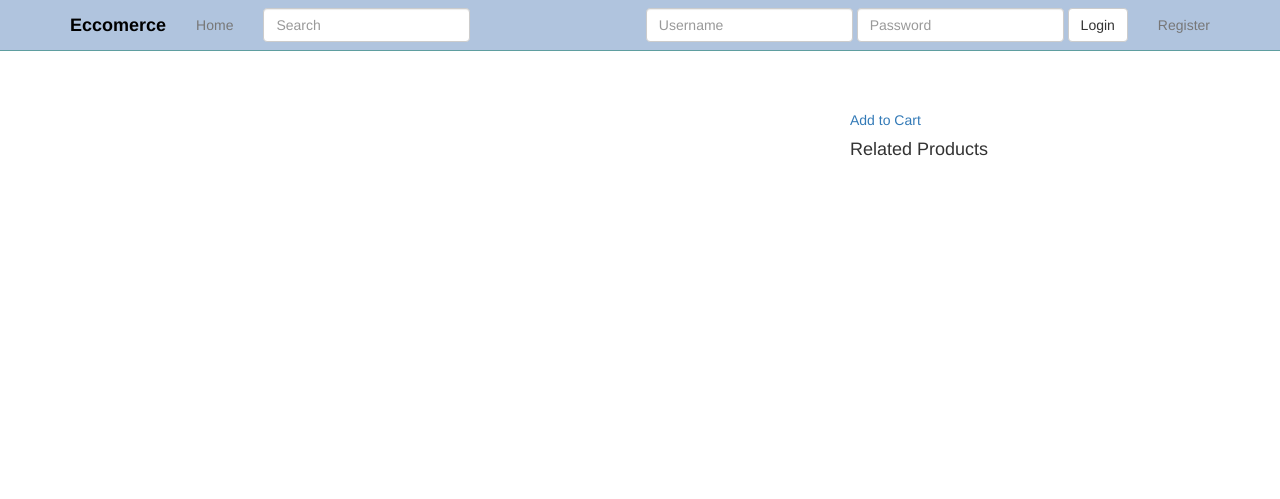
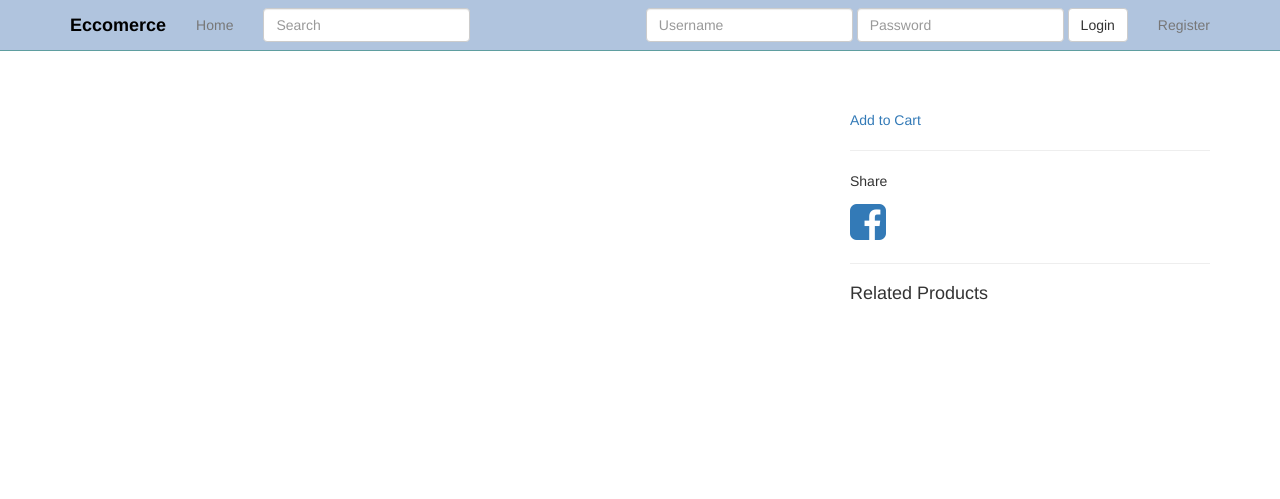
Before and after one commit to KartikShrikantHegde/Django_Ecommerce, a Django app: template src/products/templates/products/product_detail.html in a window 1280 px wide. Shown: the top 499 px of the page. Run offline with Django 3.2, Linux system fonts and the light colour scheme; the template is opened without the code that fills it, so the values that code supplies are empty; some libraries are stand-ins or nearby versions.

Commit message:
Social sharing link for the products

```diff
--- a/src/products/templates/products/product_detail.html
+++ b/src/products/templates/products/product_detail.html
@@ -34,8 +34,14 @@
     {% endif %}
     <br>
     <a href="#">Add to Cart</a>
-</br>
-</hr>
+<br/>
+<hr>
+
+<p>Share</p>
+<a href="https://www.facebook.com/sharer/sharer.php?u={{ request.build_absolute_uri }}">
+<i class="fa fa-facebook-square fa-3x"></i>
+</a>
+<hr>
 <h4>Related Products</h4>
 </div>
 </div>
```
